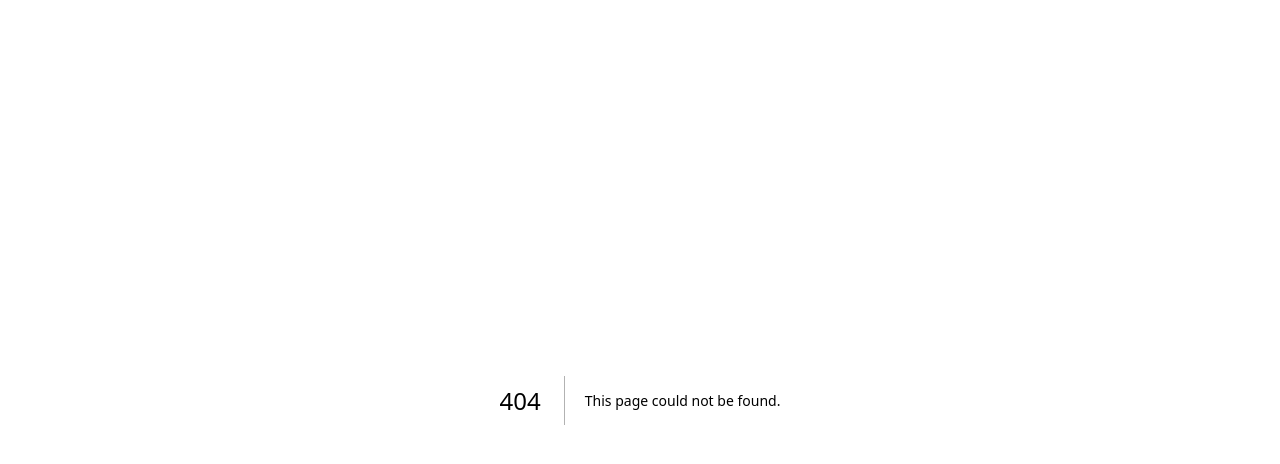
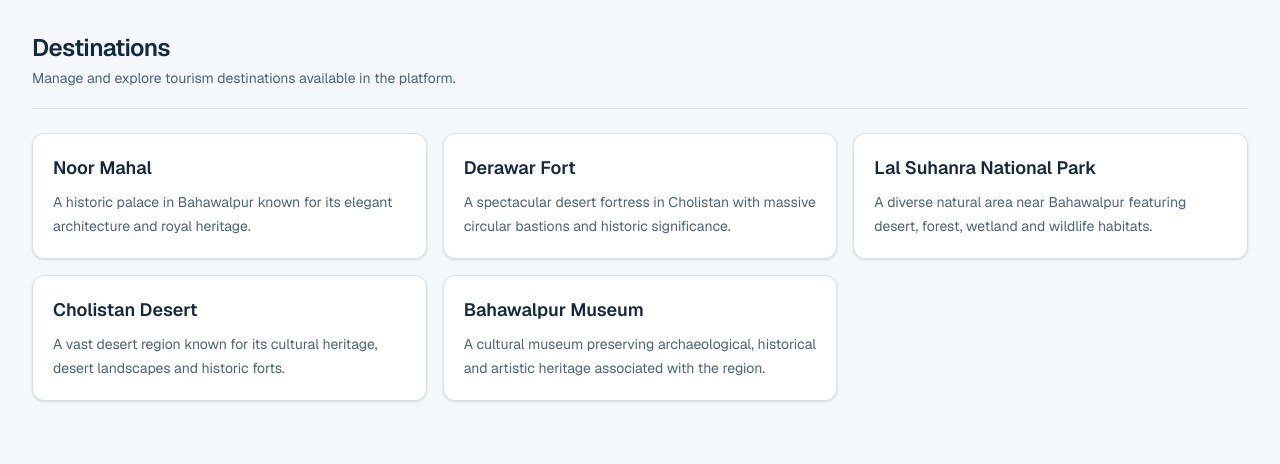
Before and after one commit to ImranManshaAI/ai-tourism-intelligence-platform, a Next.js app in the folder frontend/: page /destinations in a window 1280 px wide. Before the commit this address had no page. Shown: the top 464 px of the page. Built offline with nearby package versions, Linux system fonts and the light colour scheme.

Commit message:
feat(frontend): add destinations list page

```diff
--- /dev/null
+++ b/frontend/app/destinations/page.tsx
@@ -0,0 +1,43 @@
+import { Card } from "../../components/ui/Card";
+import { EmptyState } from "../../components/ui/EmptyState";
+import { PageHeader } from "../../components/ui/PageHeader";
+import { mockDestinations } from "../../mocks/destinations";
+
+export default function DestinationsPage() {
+  return (
+    <main className="min-h-screen bg-background">
+      <div className="mx-auto w-full max-w-7xl p-5 md:p-8">
+        <PageHeader
+          title="Destinations"
+          description="Manage and explore tourism destinations available in the platform."
+        />
+
+        {mockDestinations.length === 0 ? (
+          <div className="mt-6">
+            <EmptyState
+              title="No destinations found"
+              description="There are currently no destinations available."
+            />
+          </div>
+        ) : (
+          <section
+            className="mt-6 grid gap-4 md:grid-cols-2 lg:grid-cols-3"
+            aria-label="Tourism destinations"
+          >
+            {mockDestinations.map((destination) => (
+              <Card key={destination.id} className="p-5">
+                <h2 className="text-lg font-semibold text-text-primary">
+                  {destination.name}
+                </h2>
+
+                <p className="mt-2 text-sm leading-6 text-text-secondary">
+                  {destination.description}
+                </p>
+              </Card>
+            ))}
+          </section>
+        )}
+      </div>
+    </main>
+  );
+}
```
